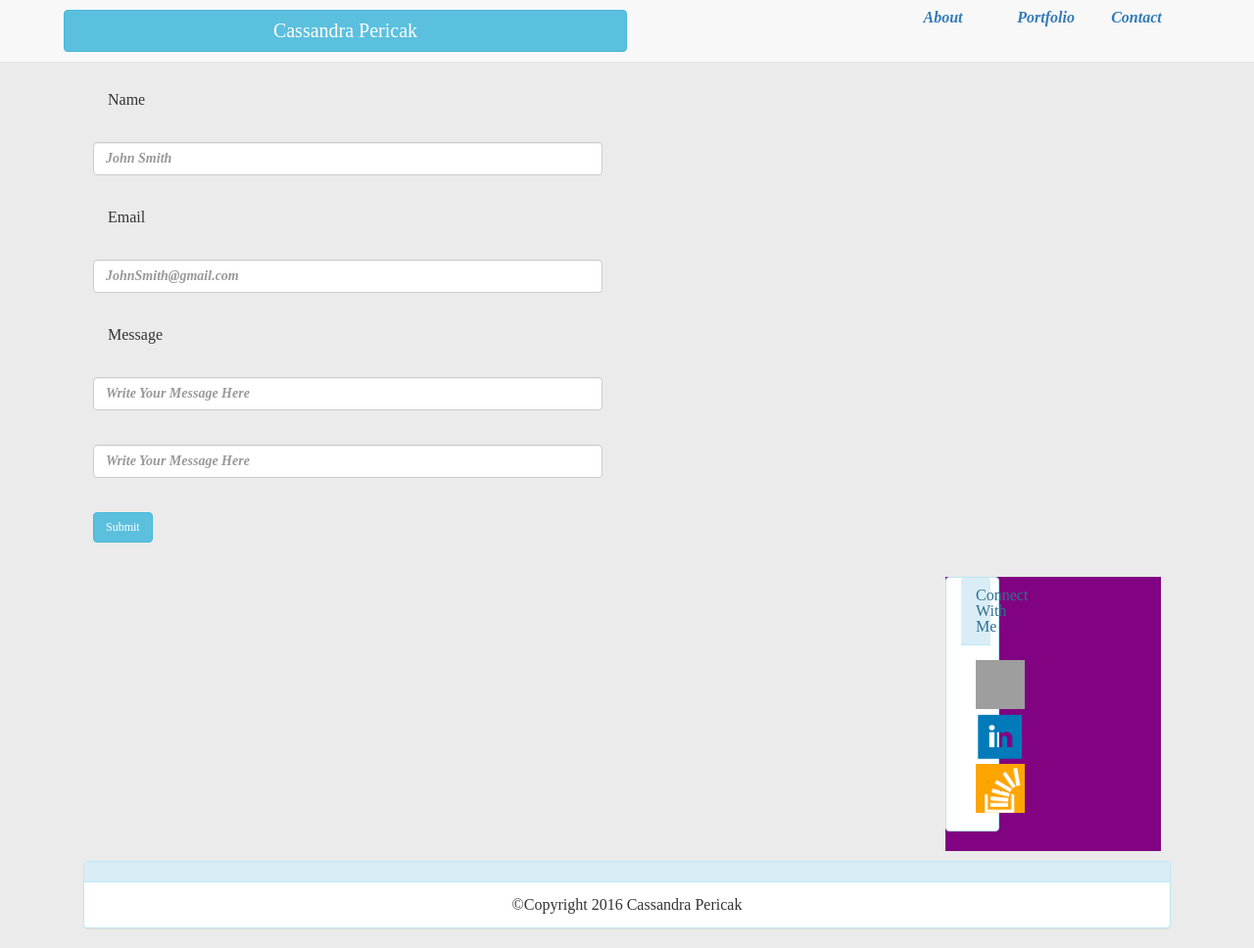
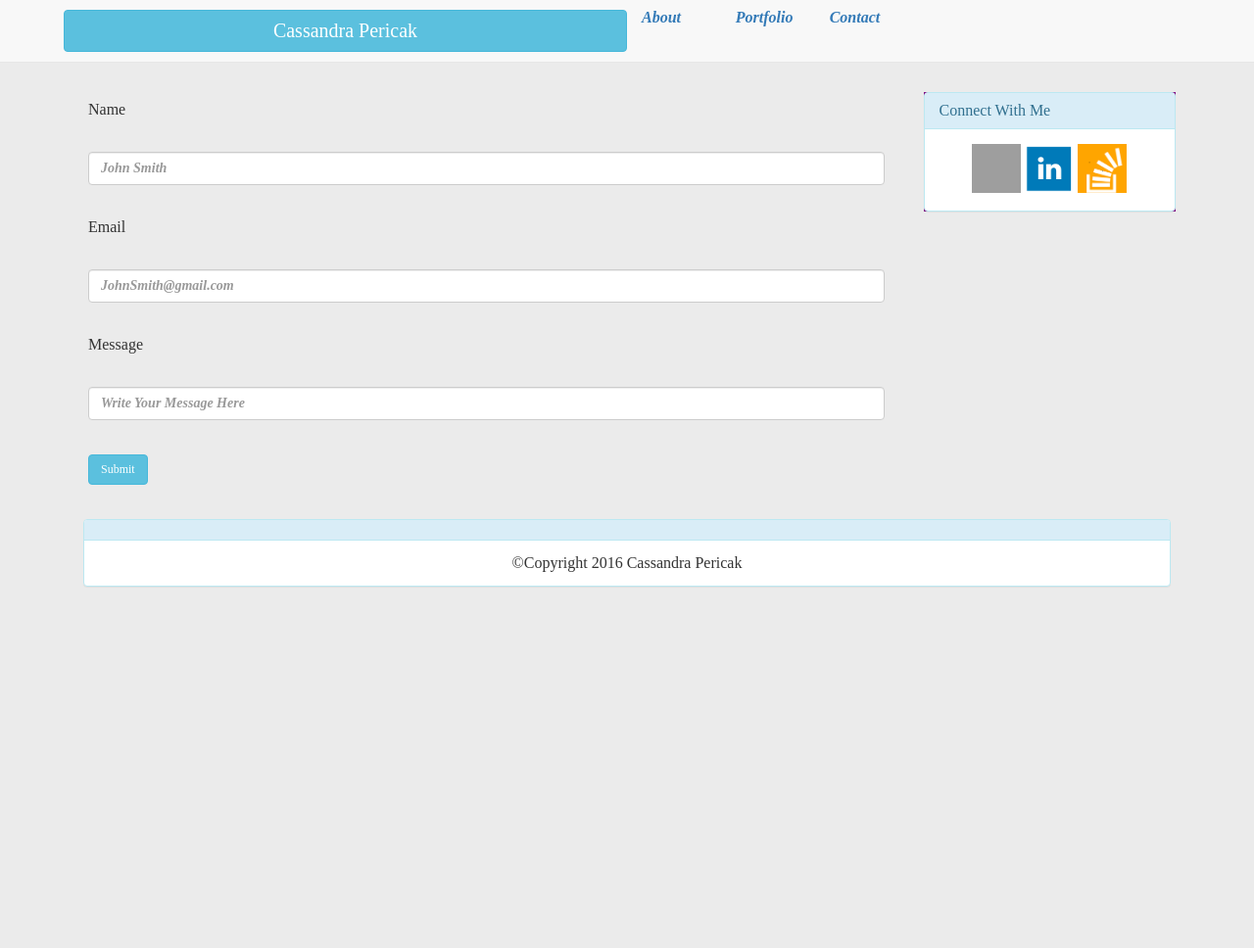
Before and after one commit to cpericak823/Bootstrap-Portfolio, a PHP site: page /contact.html in a window 1280 px wide. Shown: the whole page at 98% size. After the commit the page ends 599 px from the top, so only its background shows below. Run offline with PHP 8.4, Linux system fonts and the light colour scheme; some libraries are stand-ins or nearby versions; grey boxes are pictures that could not be loaded.

Commit message:
updated contact form spacing

```diff
--- a/assets/css/style.css
+++ b/assets/css/style.css
@@ -30,7 +30,7 @@ body {
 }
 
 .connect {
-	float: right;
+	/*float: right;*/
    background-color: white;
     -webkit-animation-name: example;
     -webkit-animation-duration: 10s;
--- a/contact.html
+++ b/contact.html
@@ -17,7 +17,7 @@
 	    		<div class="btn btn-info col-xs-12 col-md-6">
 	    		Cassandra Pericak
 	    		</div>
-			<div class="col-md-3"></div>
+			<!-- <div class="col-md-3"></div> -->
 	    		<div class="headings col-xs-4 col-md-1">
 	    			<a href="index.html" target="_blank">About</a>
 	    		</div>
@@ -31,11 +31,12 @@
     	</div>
 	</nav>
 <div class="container">
-	<div class="col-xs-12 col-md-6">
+	<div class="row">
+	<div class="col-xs-12 col-md-9">
   		<form>
     		<div class="form-group row">
     			<div class="col-md-12">
-      				<label for="inputName" class="col-md-6 col-form-label">Name</label>
+      				<label for="inputName" class="col-form-label">Name</label>
       			</div>
       		</div>
 			<div class="form-group row">
@@ -46,7 +47,7 @@
 
 			<div class="form-group row">
       			<div class="col-md-12">
-      				<label for="inputEmail" class="col-md-6 col-form-label">Email</label>
+      				<label for="inputEmail" class="col-form-label">Email</label>
 				</div>
 			</div>
 
@@ -58,7 +59,7 @@
 
 			<div class="form-group row">
 				<div class="col-md-12">
-     				<label for="inputEmail" class="col-md-6 col-form-label">Message</label>
+     				<label for="inputEmail" class="col-form-label">Message</label>
 				</div>
 			</div>
 
@@ -68,11 +69,11 @@
      			</div>
    			</div>
 
-   			<div class="form-group row">
+   			<!-- <div class="form-group row">
       			<div class="col-md-12">
         			<input type="Message" class="form-control" id="inputMessage" placeholder="Write Your Message Here">
       			</div>
-    		</div>
+    		</div> -->
 
 			<div class="form-group row">
       			<div class="offset-sm-2 col-md-6">
@@ -82,11 +83,9 @@
  		</form>
  	</div>
 
-	<div class="col-xs-12 col-md-3"></div>
-
-	<div class="row col-xs-12 col-md-12">
+	<div class="col-xs-12 col-md-3">
 		<div class="connect">
-    		<div class="panel panel-info col-xs-12 col-md-3">
+    		<div class="panel panel-info">
   				<div class="panel-heading">
     				<h3 class="panel-title">Connect With Me</h3>
   				</div>
@@ -98,7 +97,8 @@
 			</div>
 		</div>
 	</div>
-	<div class="rowcol-xs-12 col-md-12">
+</div>
+	<div class="col-xs-12 col-md-12">
 	<div class="panel panel-info">
   		<div class="panel-heading"></div>
   			<div class="panel-body">
```
Lines whose indentation alone changed are shown as unchanged.
